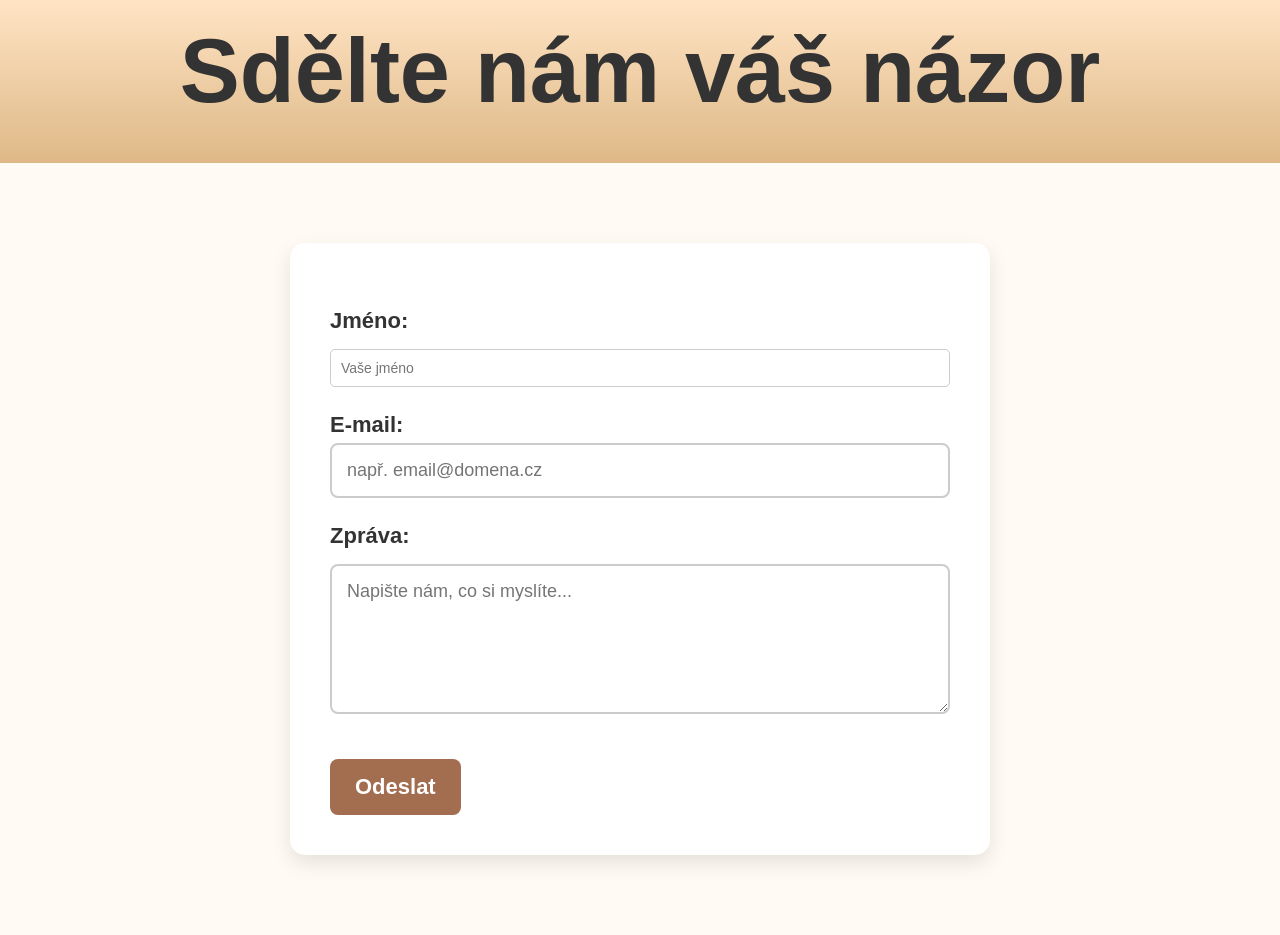
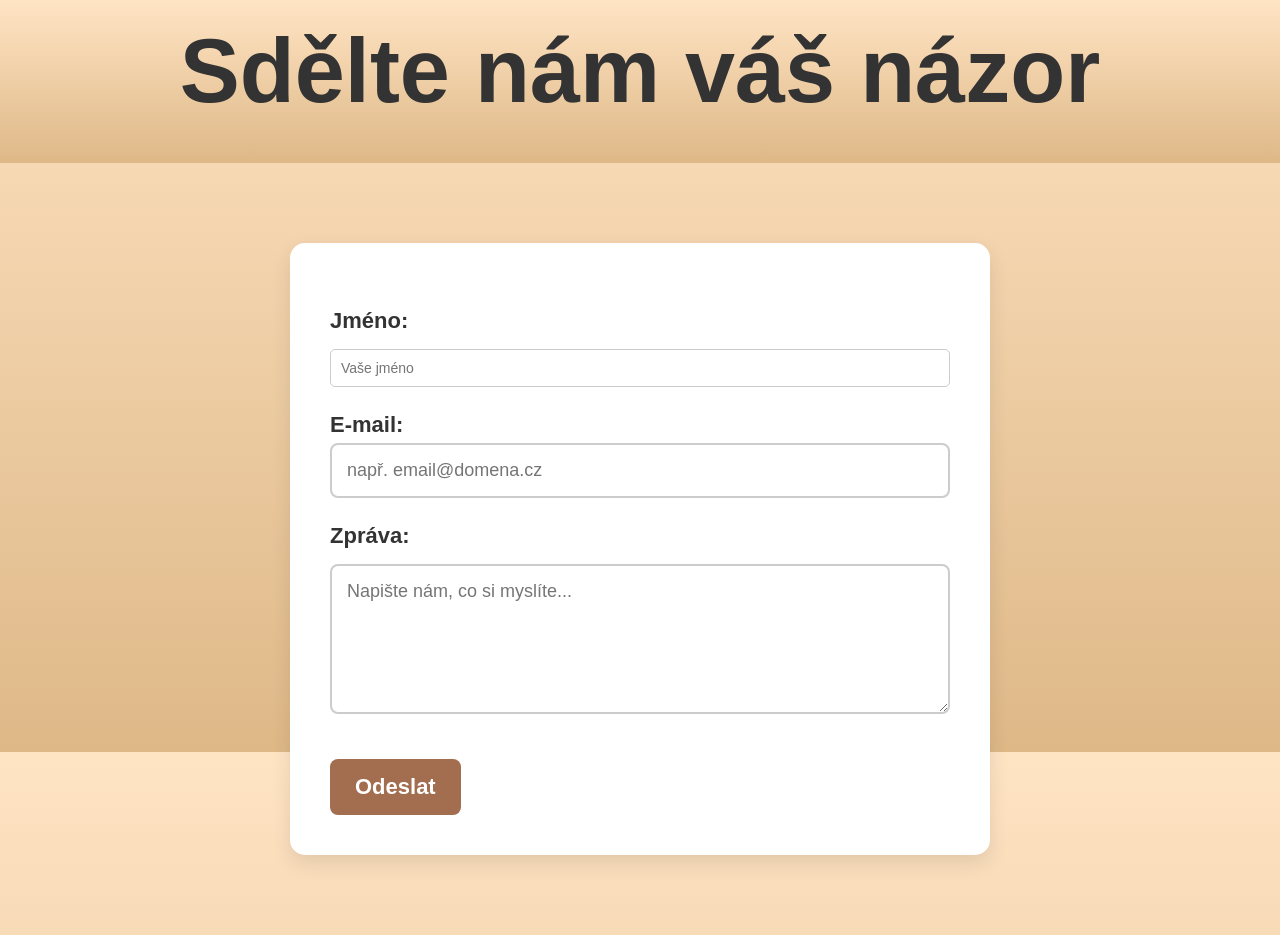
Before and after one commit to Datlik/Hledaci-pokladu, a Flask app: page /Kontakty in a window 1280 px wide. Shown: the part 48-983 px from the top of the page. Run offline with Flask 3, Linux system fonts and the light colour scheme.

Commit message:
Update style.css
zmena barvy u formulare pro zpetnouvazbu

```diff
--- a/app/static/style.css
+++ b/app/static/style.css
@@ -262,7 +262,7 @@ header {
   justify-content: center;
   align-items: center;
   padding: 80px 20px;
-  background-color: #fffaf3;
+  background-color: linear-gradient(bisque, burlywood);
 }
 
 /* Styl formuláře */
```
